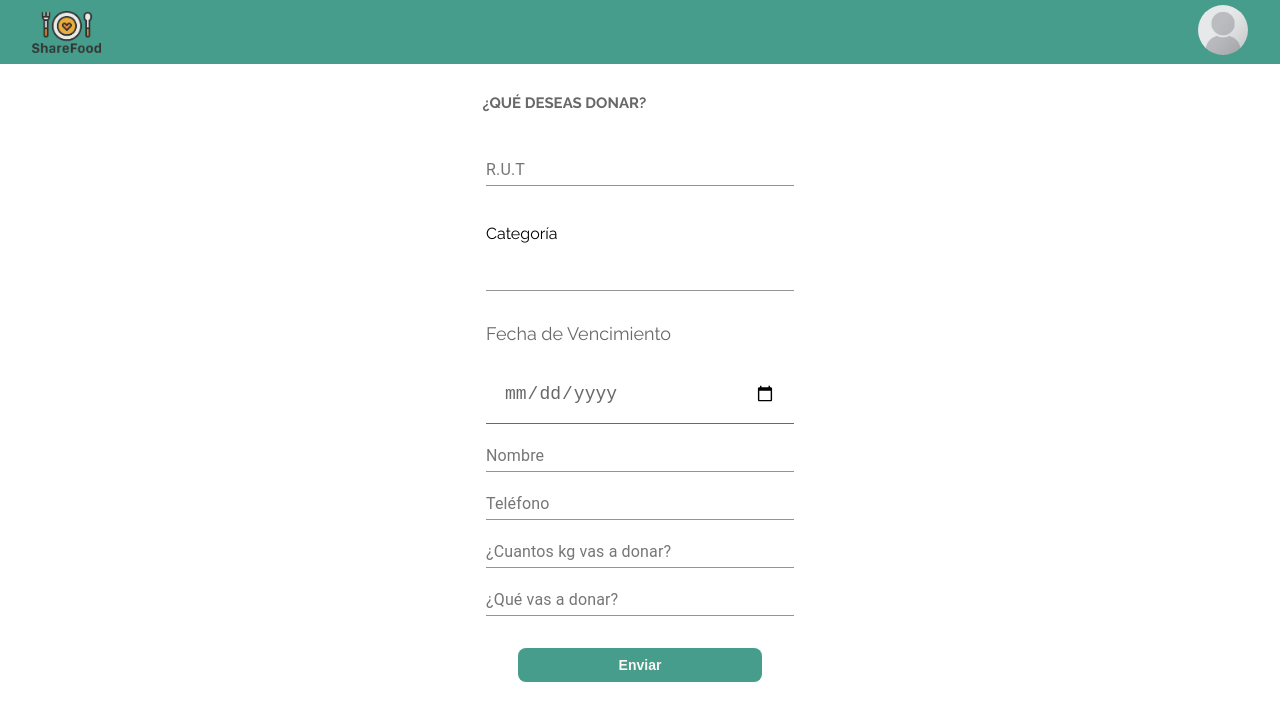
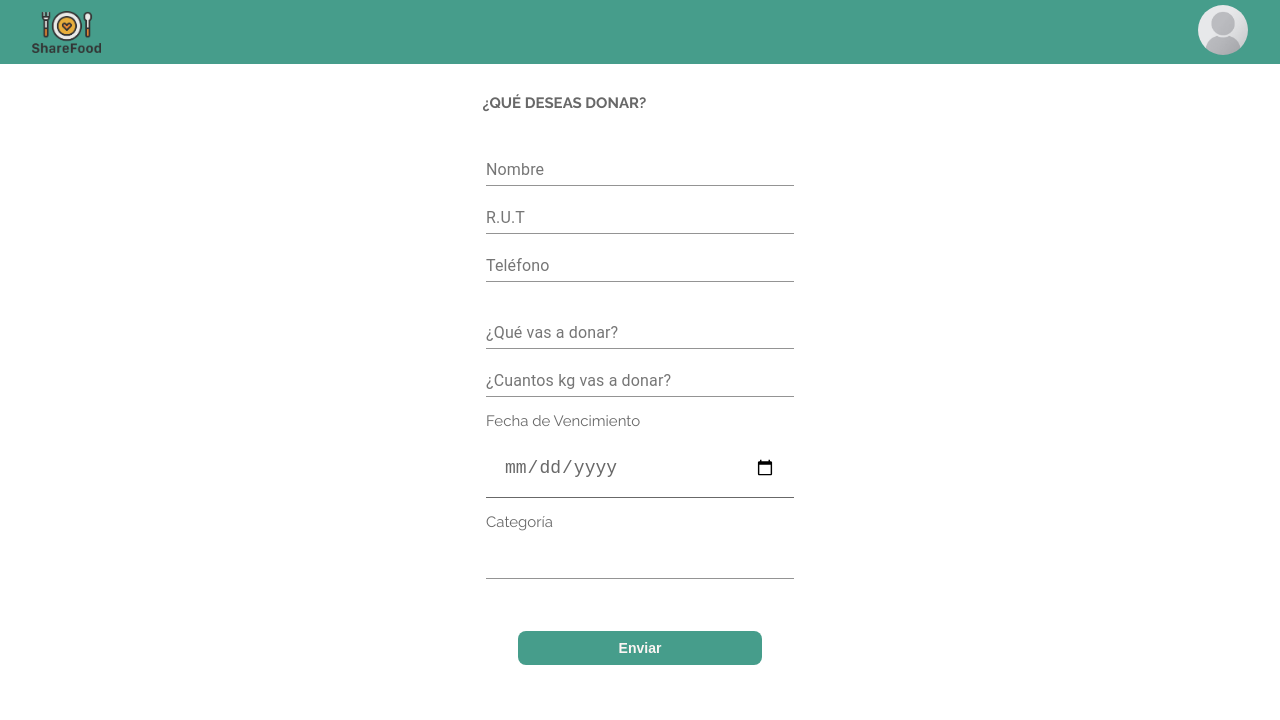
Before and after one commit to Gonzalo9725/Globant-Hackthon, a React (Create React App) app: page /Donar in a window 1280 px wide. Shown: the top 720 px of the page. Built offline with nearby package versions, Linux system fonts and the light colour scheme; no server answers; what react-swipeable-views-utils would draw is missing.

Commit message:
Form donation styles

```diff
--- a/src/Components/Donate.css
+++ b/src/Components/Donate.css
@@ -28,8 +28,8 @@
 }
 
 .expired-label{
-    padding: 12px 0px;
-    font-size: 18px;
+    padding: 15px 0px 0 0;
+    font-size: 15px;
     color: #686868;
 }
 
--- a/src/Components/Donate.jsx
+++ b/src/Components/Donate.jsx
@@ -4,7 +4,7 @@ import { Select, FormControl, MenuItem } from "@material-ui/core";
 import TextField from '@material-ui/core/TextField';
 import Button from './Widgets/Button'
 import "./Donate.css";
-import {db} from '../firebase-config';
+import {db, auth} from '../firebase-config';
 import { useHistory } from 'react-router-dom'
 import Navbar from './Widgets/NavBar'
 
@@ -25,6 +25,7 @@ const Donate = () => {
   const [phone, setPhone] = useState("");
   const [cantidad, setCantidad] = useState("");
   const [food, setFood] = useState("");
+  const [firebaseUser, setFirebaseUser] = useState(false)
 
   const history = useHistory();
 
@@ -70,6 +71,7 @@ const Donate = () => {
       quantity: cantidad,
       title: food,
       time: new Date(),
+      userID: firebaseUser,
     })
     .then((docRef) => {
       console.log(docRef);
@@ -80,6 +82,26 @@ const Donate = () => {
       console.log('Error ', error);
     });
   };
+
+  React.useEffect(() => {
+    console.log('1. Entrando al UseEffect')
+    const fetchUser = () => {  // Consigue el currentUser
+      auth.onAuthStateChanged(user => {
+          if(user){
+            console.log('2. Entrando al IF del UseEffect')
+              setFirebaseUser({ // La guarda en un estado
+                displayName : user.displayName,
+                email: user.email,
+                uid: user.uid,
+                emailVerified: user.emailVerified,
+                photoURL: user.photoURL})
+          }else{
+              setFirebaseUser({})
+          }
+      })
+    }
+    fetchUser()
+  }, [])
 
   return (
     <>
@@ -92,13 +114,25 @@ const Donate = () => {
         noValidate
         autoComplete="off">
 
+        <TextField id="name" label="Nombre" onChange={handleName} />
+
         <TextField
           className="select"
           id="rut"
           label="R.U.T"
           onChange={handleRut} />
-        <br/><br/>
-        <label>Categoría</label>
+
+        <TextField onChange={handlePhone} id="phone" label="Teléfono" />
+        <br/>
+
+        <TextField id="donation" label="¿Qué vas a donar?"onChange={handleFood} />
+
+        <TextField onChange={handleCantidad} id="cantidad" label="¿Cuantos kg vas a donar?" />
+
+        <label className="expired-label">Fecha de Vencimiento</label>
+        <input type="date" className="date" onChange={handleDateChange} min="2020-05-01"/>
+
+        <label className="expired-label">Categoría</label>
         <Select
           className="select"
           labelId="demo-simple-select-label"
@@ -112,16 +146,6 @@ const Donate = () => {
           <MenuItem value={"Otros"}>Otros</MenuItem>
         </Select>
 
-        <label className="expired-label">Fecha de Vencimiento</label>
-        <input type="date" className="date" onChange={handleDateChange} min="2020-05-01"/>
-
-        <TextField id="name" label="Nombre" onChange={handleName} />
-
-        <TextField onChange={handlePhone} id="phone" label="Teléfono" />
-
-        <TextField onChange={handleCantidad} id="cantidad" label="¿Cuantos kg vas a donar?" />
-
-        <TextField id="donation" label="¿Qué vas a donar?"onChange={handleFood} />
 
         <div className="button-form">
             <Button disabled={false} title="Enviar" onClick={sendDonation} color="#469D8B"/>
```
